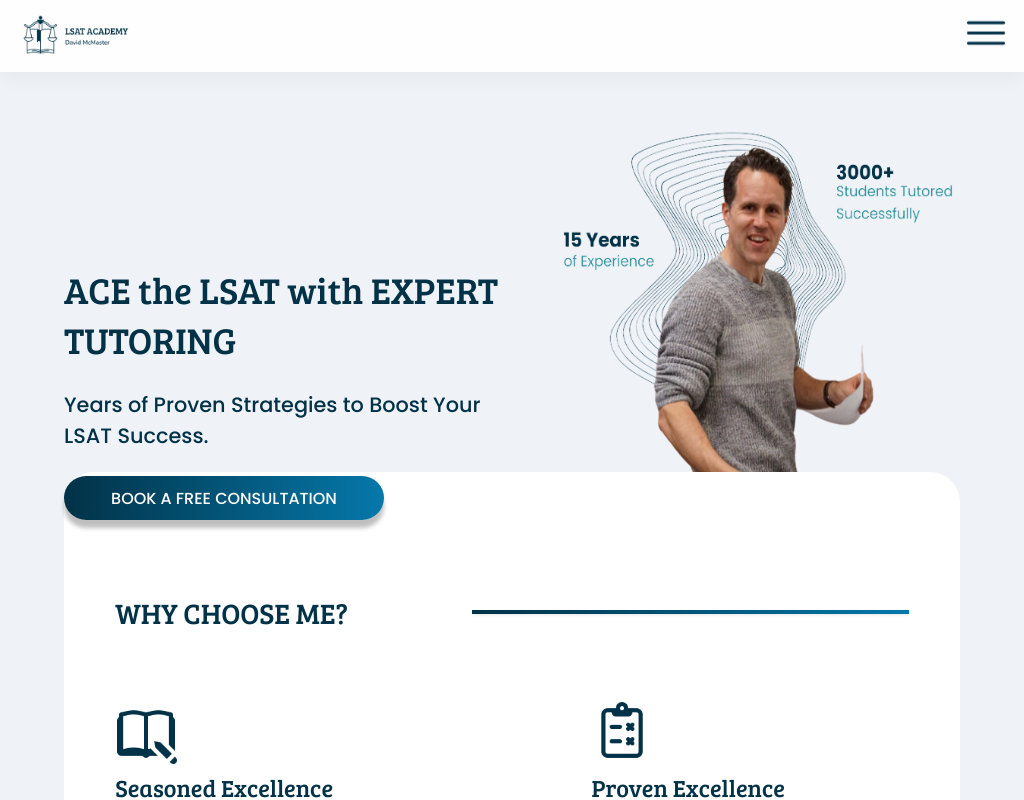
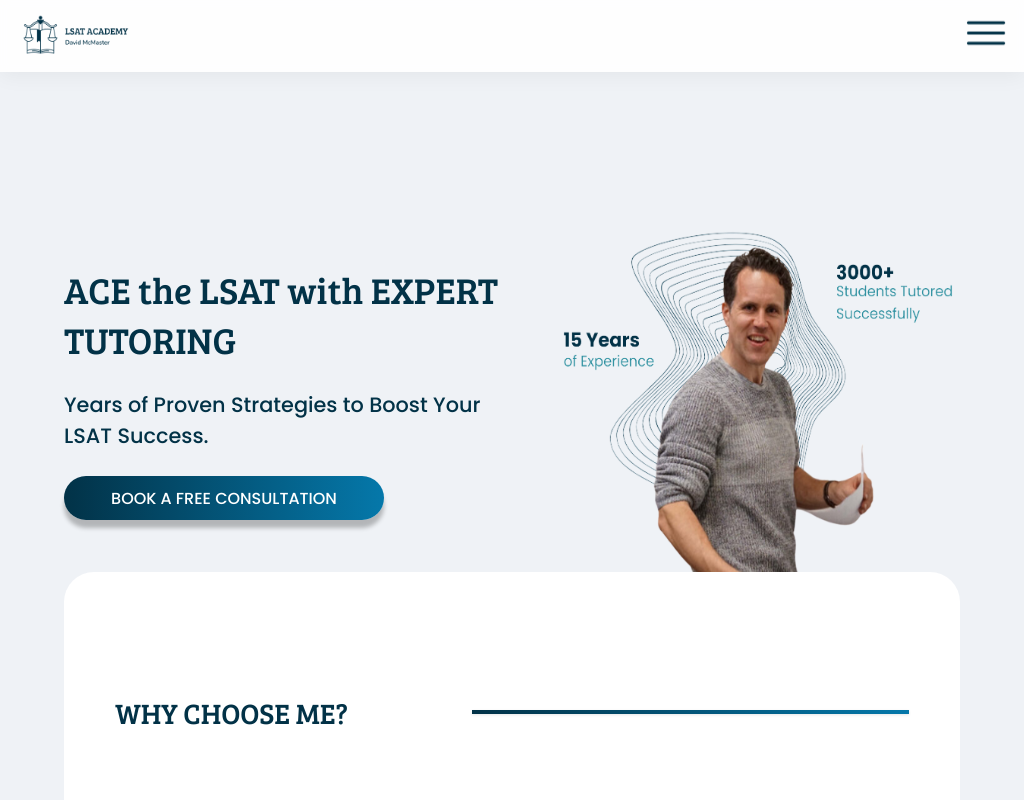
Before and after one commit to D-Josiah/lsatacademy, a React (Vite) app: page / in a window 1024 px wide. Shown: the top 800 px of the page. Built offline with nearby package versions, Linux system fonts and the light colour scheme.

Commit message:
fix height

```diff
--- a/src/scss/pages/_home.scss
+++ b/src/scss/pages/_home.scss
@@ -3,7 +3,7 @@
     height: fit-content;
     .hero{
         display: flex;
-        height: 80vh;
+        height: 500px;
 
 
         .hero-content{
@@ -786,7 +786,7 @@
 @media (min-width: 901px) and (max-width: 1040px) {
     .home{
         .hero{
-            height:400px;
+            height:500px;
             .hero-content{
                 h1{
                     font-size: 2.3rem;
@@ -861,6 +861,7 @@
     .home{
         .hero{
             .hero-content{
+                height: 500px;
                 width: 50vw;
                 h1{
                     font-size: 2.3rem;
```
Also changed, not shown: src/scss/style.css, 1 other file (tests, documents, lock files or other folders).
